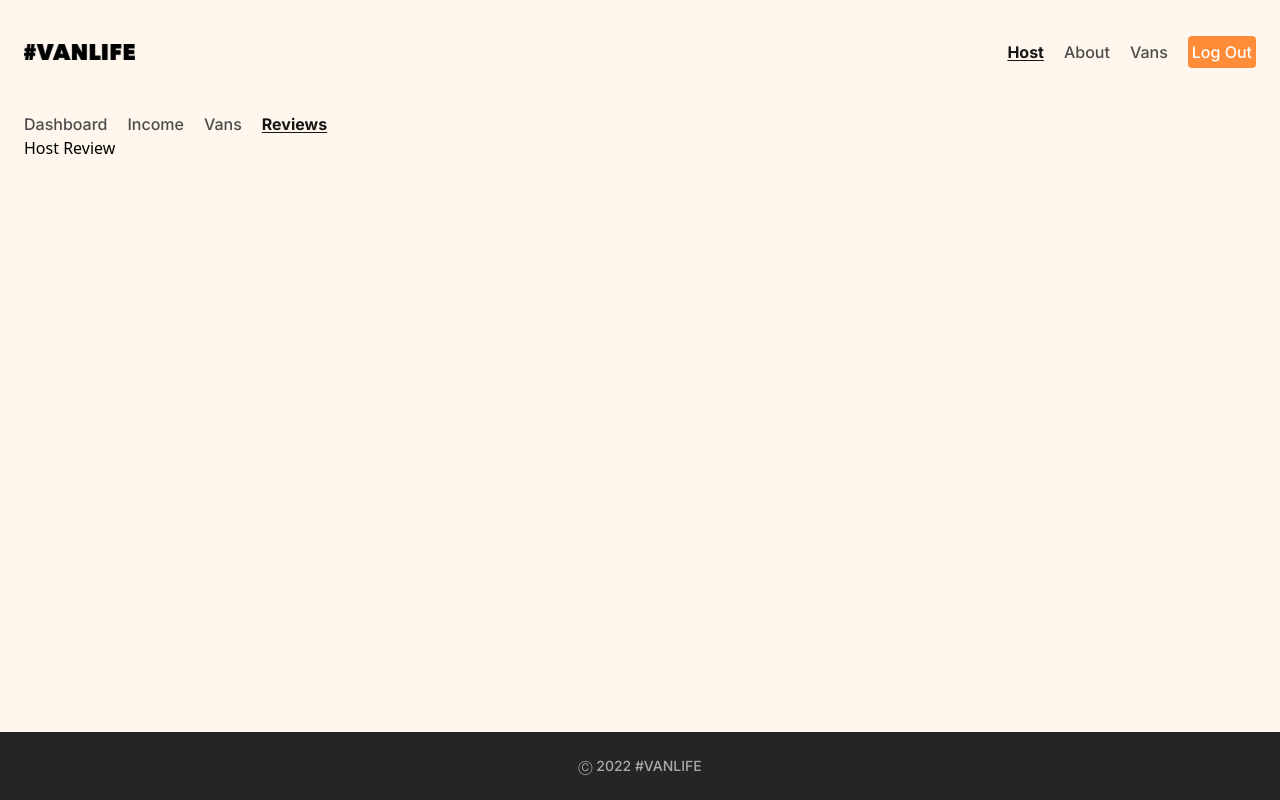
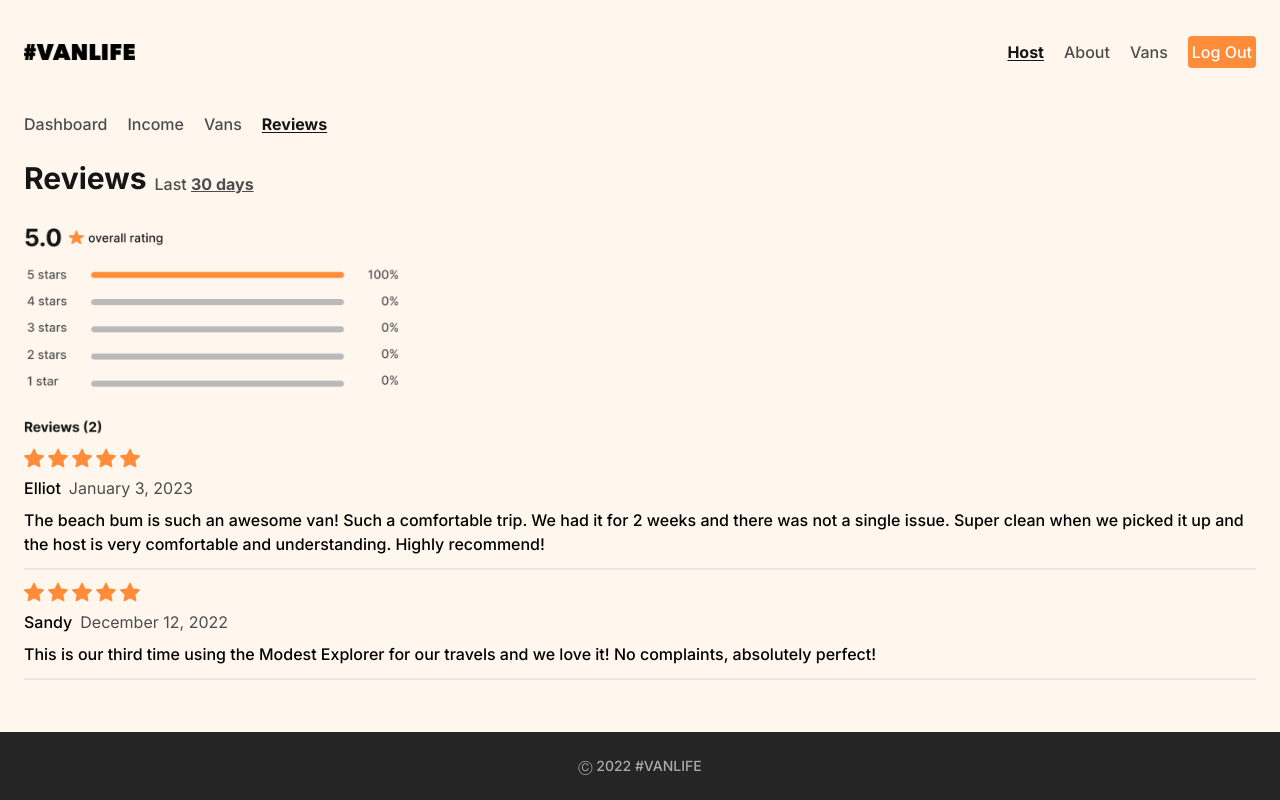
Before and after one commit to SGM-dev/van-life, a React (Vite) app: page /host/reviews in a window 1280 px wide. Built offline with nearby package versions, Linux system fonts and the light colour scheme; sample sign-in values are in the browser's storage; what miragejs would draw is missing.

Commit message:
Build Review component

```diff
--- a/src/pages/Host/Reviews.jsx
+++ b/src/pages/Host/Reviews.jsx
@@ -1,5 +1,55 @@
+import Rating from "../../assets/rating.png";
+import { BsStarFill } from "react-icons/bs";
+
 function Reviews() {
-  return <h1>Host Review</h1>;
+  const reviewsData = [
+    {
+      rating: 5,
+      name: "Elliot",
+      date: "January 3, 2023",
+      text: "The beach bum is such an awesome van! Such a comfortable trip. We had it for 2 weeks and there was not a single issue. Super clean when we picked it up and the host is very comfortable and understanding. Highly recommend!",
+      id: "1",
+    },
+    {
+      rating: 5,
+      name: "Sandy",
+      date: "December 12, 2022",
+      text: "This is our third time using the Modest Explorer for our travels and we love it! No complaints, absolutely perfect!",
+      id: "2",
+    },
+  ];
+
+  return (
+    <main className=" justify-center py-6 font-inter">
+      <div className="flex items-end">
+        <h1 className=" text-3xl font-bold text-black-910">Reviews</h1>
+        <p className="ml-2 text-base font-medium text-gray-510">
+          Last{" "}
+          <span className=" font-bold underline underline-offset-auto">
+            30 days
+          </span>
+        </p>
+      </div>
+      <img src={Rating} alt="Review graph" className="mt-8 max-h-52" />
+      {reviewsData.map((review) => (
+        <div
+          key={review.id}
+          className=" flex flex-col gap-2 text-pretty border-b-2 py-3"
+        >
+          <div className="flex">
+            {[...Array(review.rating)].map((_, i) => (
+              <BsStarFill key={i} className="mr-1 text-xl text-orange-430" />
+            ))}
+          </div>
+          <div className="flex gap-2 text-base">
+            <p className=" font-medium">{review.name}</p>
+            <p className=" text-gray-510">{review.date}</p>
+          </div>
+          <p className="text-base font-medium">{review.text}</p>
+        </div>
+      ))}
+    </main>
+  );
 }
 
 export default Reviews;
```
